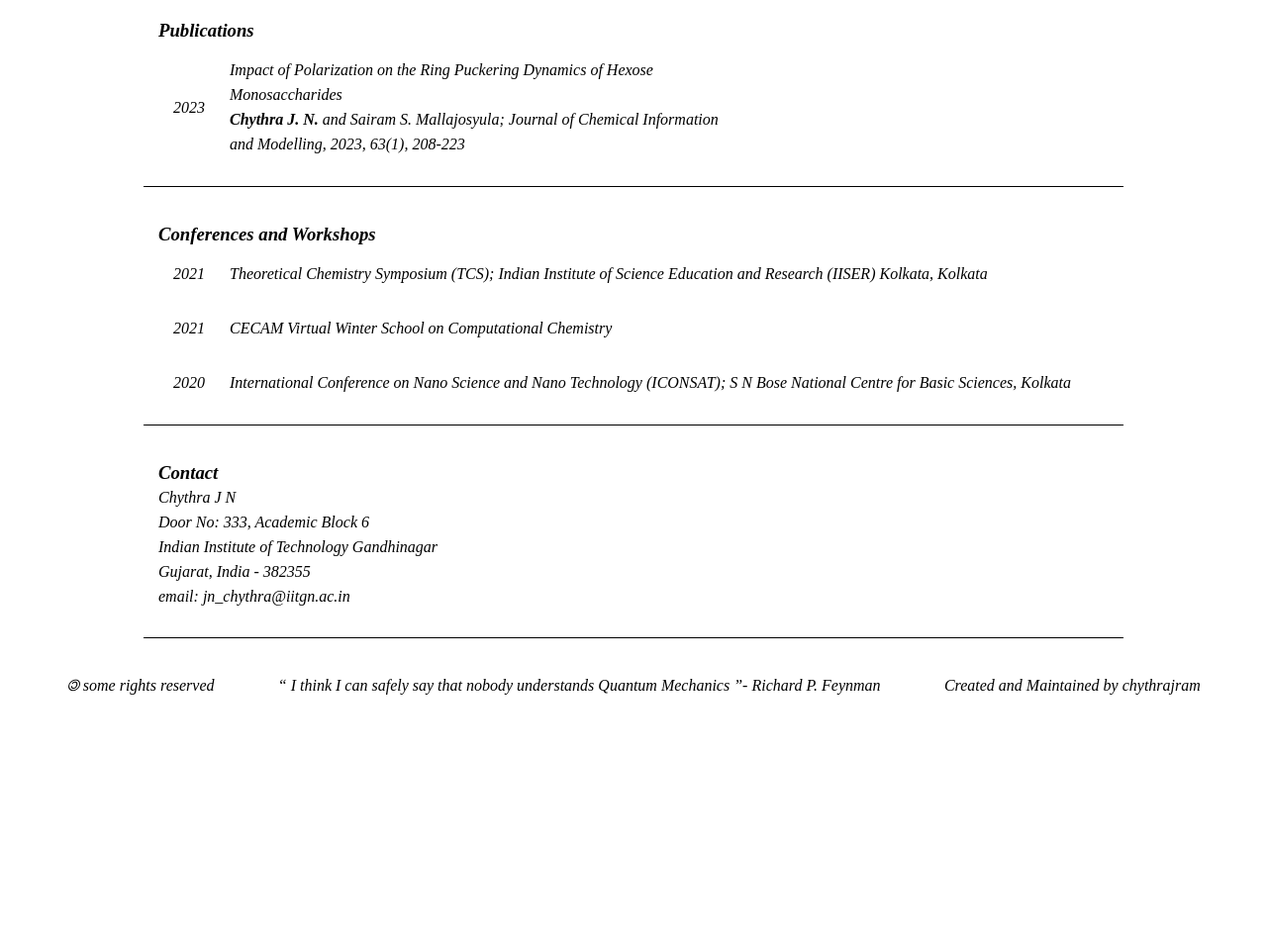
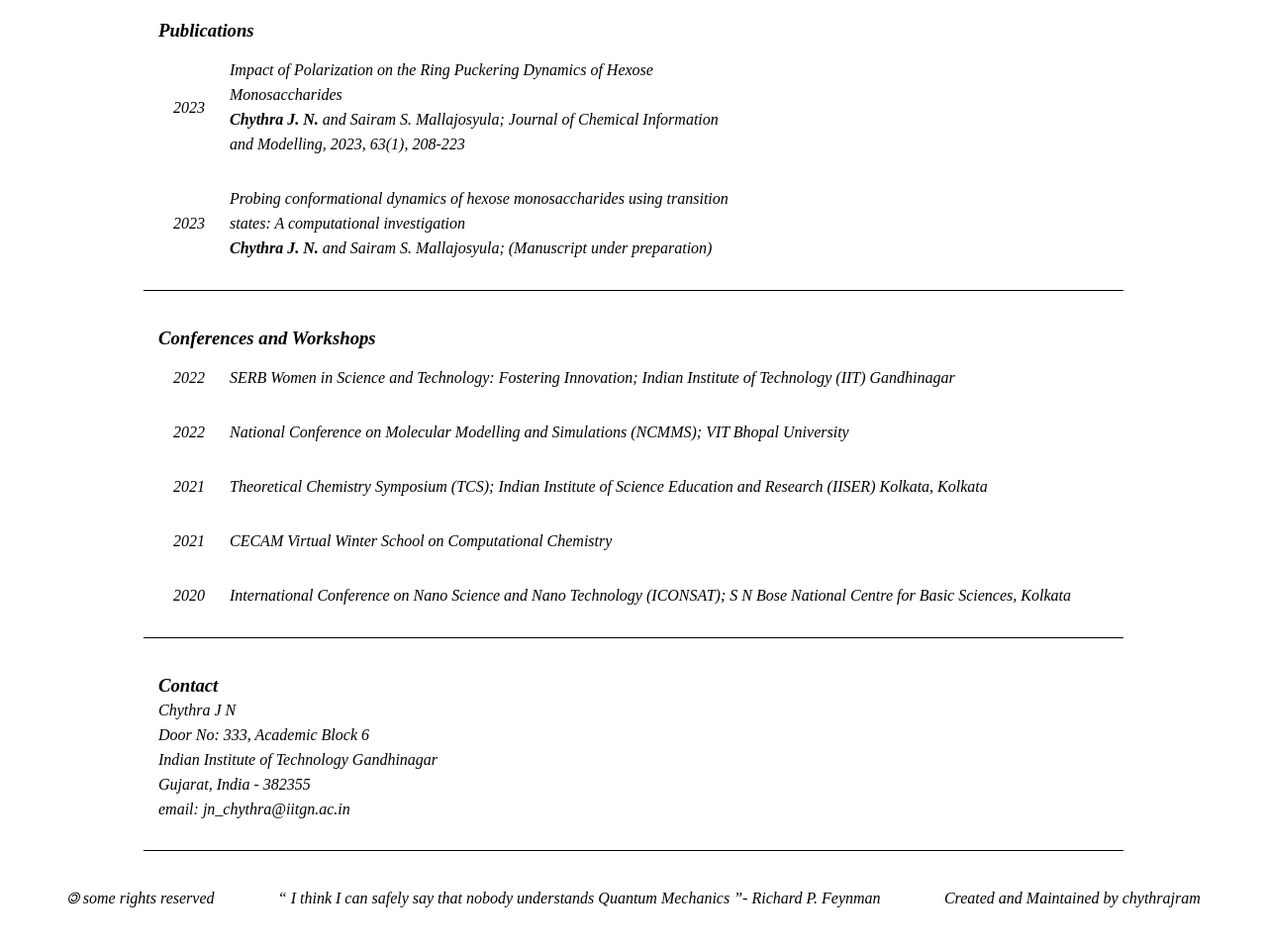
Before and after one commit to chyjram/chyjram.github.io, a plain HTML site: page index.html in a window 1280 px wide. Shown: the part 1798-2754 px from the top of the page at 99% size. Before the commit the page ends 2539 px from the top, so only its background shows below. Drawn offline with Linux system fonts and the light colour scheme.

Commit message:
Add files via upload

```diff
--- a/index.html
+++ b/index.html
@@ -55,9 +55,28 @@
 						<div> <b> Chythra J. N. </b> and Sairam S. Mallajosyula; Journal of Chemical Information and Modelling, 2023, 63(1), 208-223 </div>
 					</div>
 				</div>
+				<div class="publication-item">
+					<div class="publication-year"> 2023 </div>
+					<div class="publication-name">
+						<div> Probing conformational dynamics of hexose monosaccharides using transition states: A computational investigation </div>
+						<div> <b> Chythra J. N. </b> and Sairam S. Mallajosyula; (Manuscript under preparation) </div>
+					</div>
+				</div>
 		</div>
       		<div class="conferences-container">
         		<h3>Conferences and Workshops</h3>
+                        <div class="conferences-item">
+                                <div class="publication-year"> 2022 </div>
+                                <div class="publication-name">
+                                        <div> SERB Women in Science and Technology: Fostering Innovation; Indian Institute of Technology (IIT) Gandhinagar </div>
+                                </div>
+                        </div>
+                        <div class="conferences-item">
+                                <div class="publication-year"> 2022 </div>
+                                <div class="publication-name">
+                                        <div> National Conference on Molecular Modelling and Simulations (NCMMS); VIT Bhopal University</div>
+                                </div>
+                        </div>
                         <div class="conferences-item">
                                 <div class="publication-year"> 2021 </div>
                                 <div class="publication-name">
```
